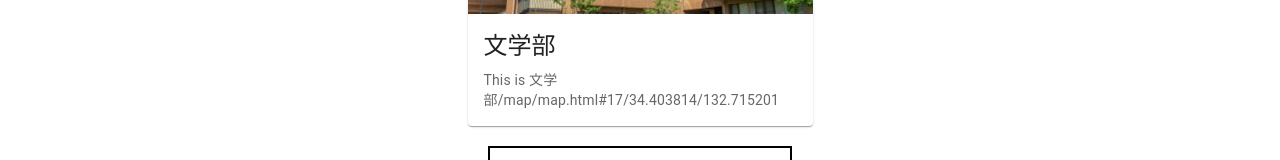
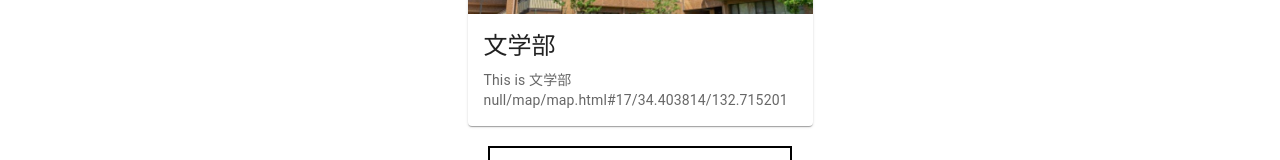
Before and after one commit to ikeda042/HirodaiMaps3.0, a React (Create React App) app in the folder frontend/: page /building/1 in a window 1280 px wide. Shown: the part 344-504 px from the top of the page. Built offline with nearby package versions, Linux system fonts and the light colour scheme.

Commit message:
QRIDパスパラメータ

```diff
--- a/frontend/src/components/BuildingCard.jsx
+++ b/frontend/src/components/BuildingCard.jsx
@@ -9,7 +9,7 @@ import Typography from '@mui/material/Typography';
 function BuildingCard({ title, description, imageUrl, buildingId, QRID}) {
 
   return (
-    <Link to={`/building/${buildingId}/?=${QRID}`} style={{ textDecoration: 'none',color: 'inherit', fontFamily: 'Arial'}}>
+    <Link to={`/building/${buildingId}/?qrid=${QRID}`} style={{ textDecoration: 'none',color: 'inherit', fontFamily: 'Arial'}}>
        <div style={{ margin: '0 1%' }}>
       <Card sx={{  width: '100%',
   height: "90px",
--- a/frontend/src/components/BuildingDetail.jsx
+++ b/frontend/src/components/BuildingDetail.jsx
@@ -13,7 +13,10 @@ import BottomNav from './BottomNavigation ';
 function BuildingDetail({ detailData }) {
   const { buildingId } = useParams();
   const buildingDetail = detailData.find((item) => item.buildingId === buildingId);;
-
+  //get value from url query parameter
+  const getQridFromQueryParam = param => new URLSearchParams(window.location.search).get(param);
+  const QRID = getQridFromQueryParam("qrid");
+  const checkpointID = QRID ? QRID : "0";
   if (!buildingDetail) {
     return <div>詳細情報が見つかりません。</div>;
   }
@@ -37,7 +40,7 @@ function BuildingDetail({ detailData }) {
               {buildingDetail.title}
             </Typography>
             <Typography variant="body2" color="text.secondary">
-              This is {buildingDetail.title + "/map/map.html"+buildingDetail.mapCoordinate}
+              This is {buildingDetail.title + QRID + "/map/map.html"+buildingDetail.mapCoordinate}
             </Typography>
           </CardContent>
         </CardActionArea>
```
